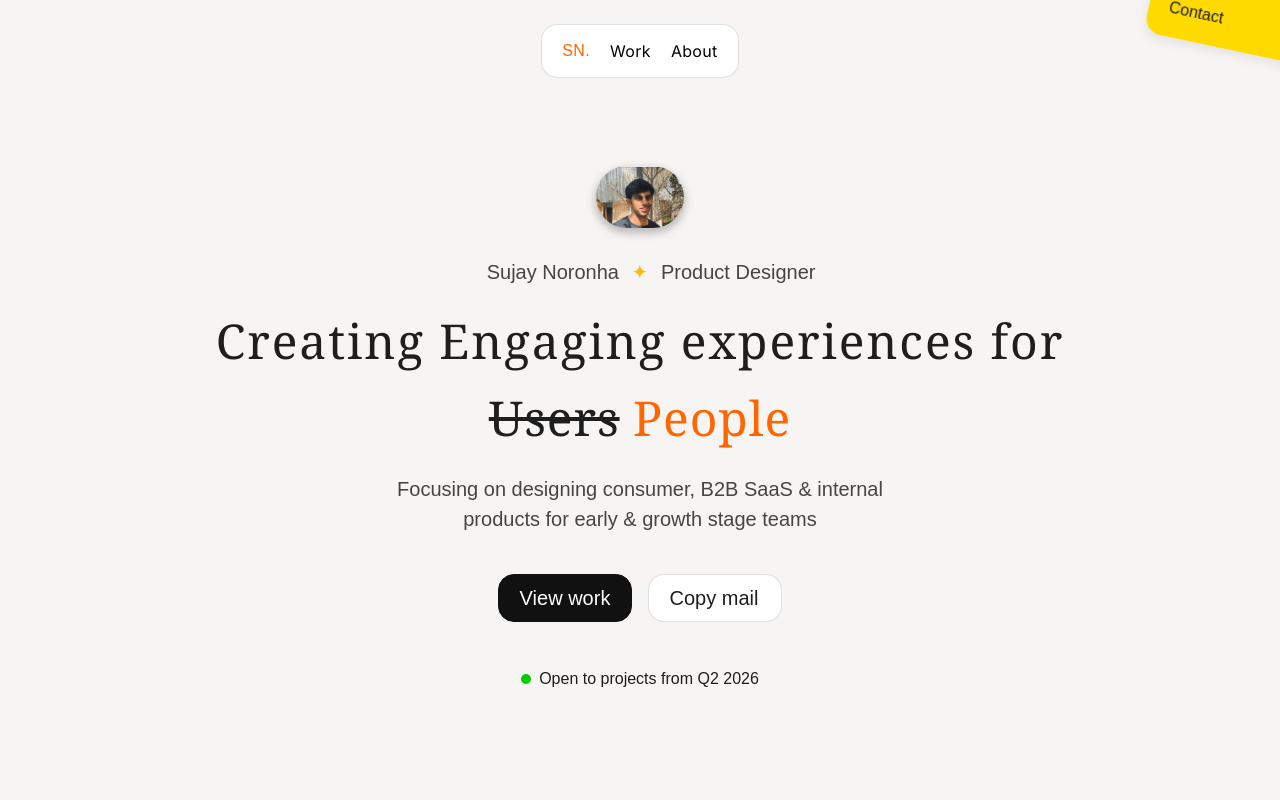
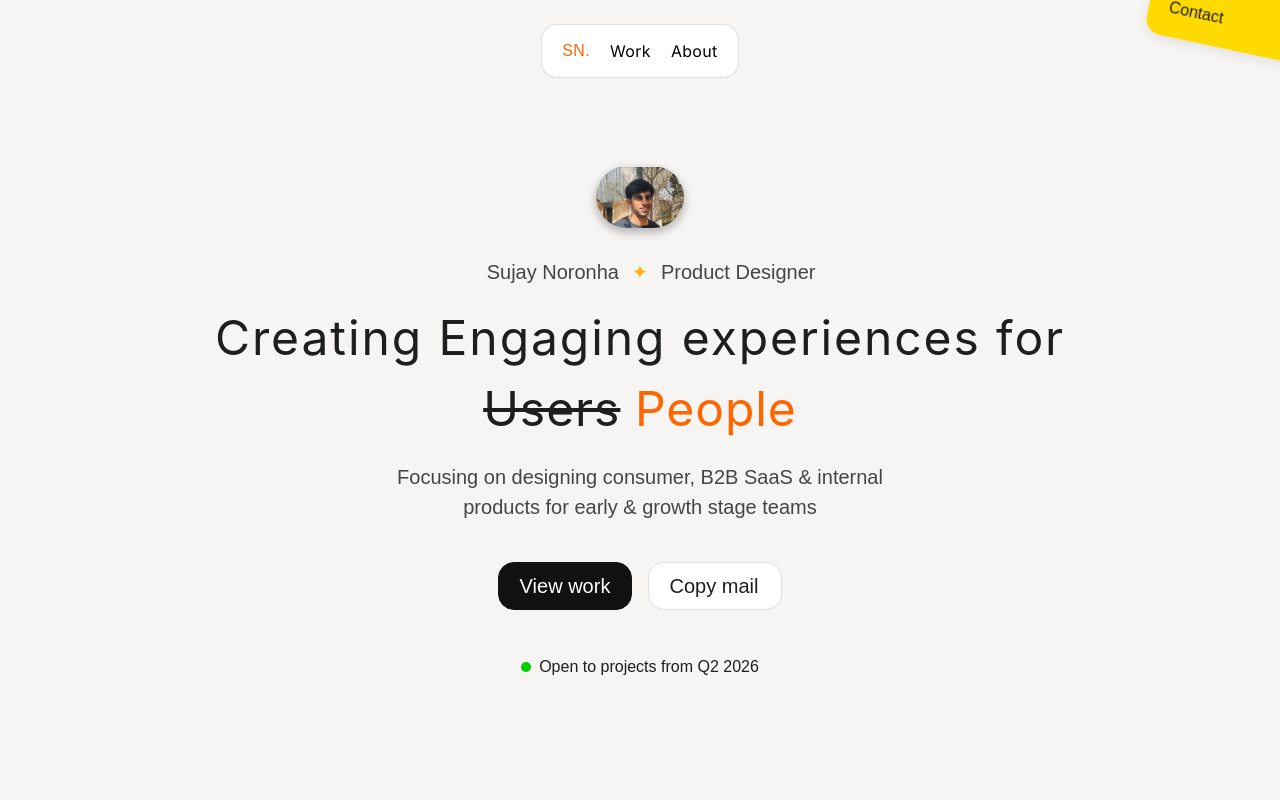
Before and after one commit to sujaynoronha/Portfolio, a React (Vite) app: page / in a window 1280 px wide. Shown: the top 800 px of the page. Built offline with nearby package versions, Linux system fonts and the light colour scheme; a web font is replaced by a local one.

Commit message:
Configure --font-instrument in theme.css and apply font-instrument to Hero.tsx to correctly render Instrument Serif

```diff
--- a/src/app/components/Hero.tsx
+++ b/src/app/components/Hero.tsx
@@ -90,8 +90,8 @@ export function Hero() {
         </div>
 
         <div className="content-stretch flex flex-col md:gap-[12px] gap-[2px] items-center not-italic relative shrink-0 text-[#1e1e1e] text-center whitespace-nowrap">
-          <p className="font-['Instrument_Serif:Regular',Georgia,serif] font-normal leading-[normal] relative shrink-0 md:text-[48px] text-[32px] md:tracking-[1.92px] tracking-[0.64px]">Creating Engaging experiences for</p>
-          <p className="font-['Instrument_Serif:Regular',Georgia,serif] font-normal leading-[0] relative shrink-0 md:text-[48px] text-[32px] md:tracking-[0.96px] tracking-[0.64px]">
+          <p className="font-instrument font-normal leading-[normal] relative shrink-0 md:text-[48px] text-[32px] md:tracking-[1.92px] tracking-[0.64px]">Creating Engaging experiences for</p>
+          <p className="font-instrument font-normal leading-[0] relative shrink-0 md:text-[48px] text-[32px] md:tracking-[0.96px] tracking-[0.64px]">
             <span className="[text-decoration-skip-ink:none] decoration-solid leading-[normal] line-through md:text-[48px] text-[32px]">Users</span>
             <span className="leading-[normal] md:text-[48px] text-[32px]"> </span>
             <span className="leading-[normal] text-[#f60] md:text-[48px] text-[32px]">People</span>
--- a/src/styles/fonts.css
+++ b/src/styles/fonts.css
@@ -177,11 +177,13 @@
 /* Instrument Serif:Regular */
 @font-face {
   font-family: 'Instrument Serif:Regular';
-  src: local('Instrument Serif Regular'), local('InstrumentSerif-Regular'), local('Instrument Serif'), serif;
+  src: local('Instrument Serif Regular'), local('InstrumentSerif-Regular'), local('Instrument Serif'), url('https://fonts.gstatic.com/s/instrumentserif/v2/L0xyDFM252t_525t3e1aSF-0.woff2') format('woff2');
   font-weight: 400;
+  font-style: normal;
 }
 @font-face {
   font-family: 'Instrument_Serif:Regular';
-  src: local('Instrument Serif Regular'), local('InstrumentSerif-Regular'), local('Instrument Serif'), serif;
+  src: local('Instrument Serif Regular'), local('InstrumentSerif-Regular'), local('Instrument Serif'), url('https://fonts.gstatic.com/s/instrumentserif/v2/L0xyDFM252t_525t3e1aSF-0.woff2') format('woff2');
   font-weight: 400;
+  font-style: normal;
 }
--- a/src/styles/theme.css
+++ b/src/styles/theme.css
@@ -117,6 +117,7 @@
   --color-sidebar-accent-foreground: var(--sidebar-accent-foreground);
   --color-sidebar-border: var(--sidebar-border);
   --color-sidebar-ring: var(--sidebar-ring);
+  --font-instrument: "Instrument Serif", Georgia, serif;
 }
 
 @layer base {
```
